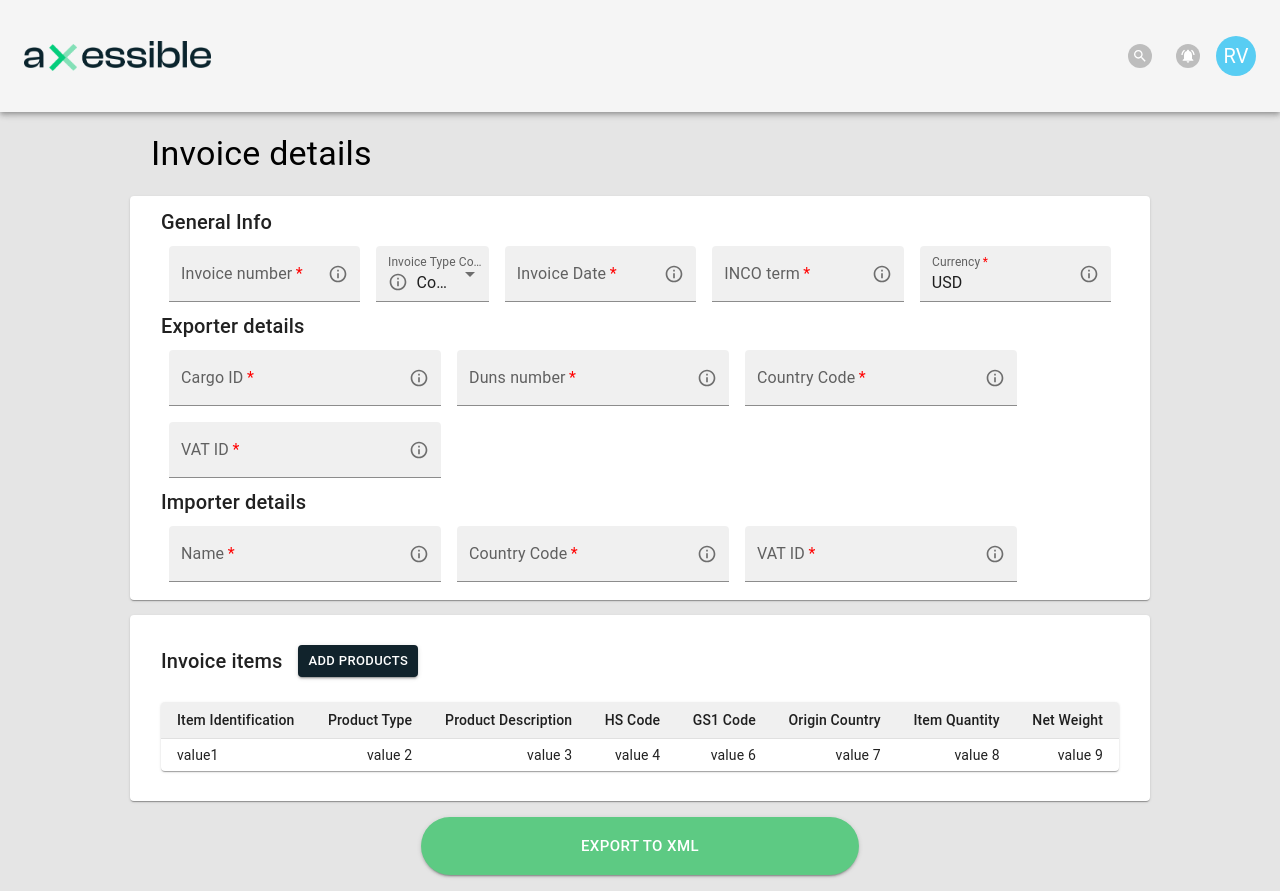
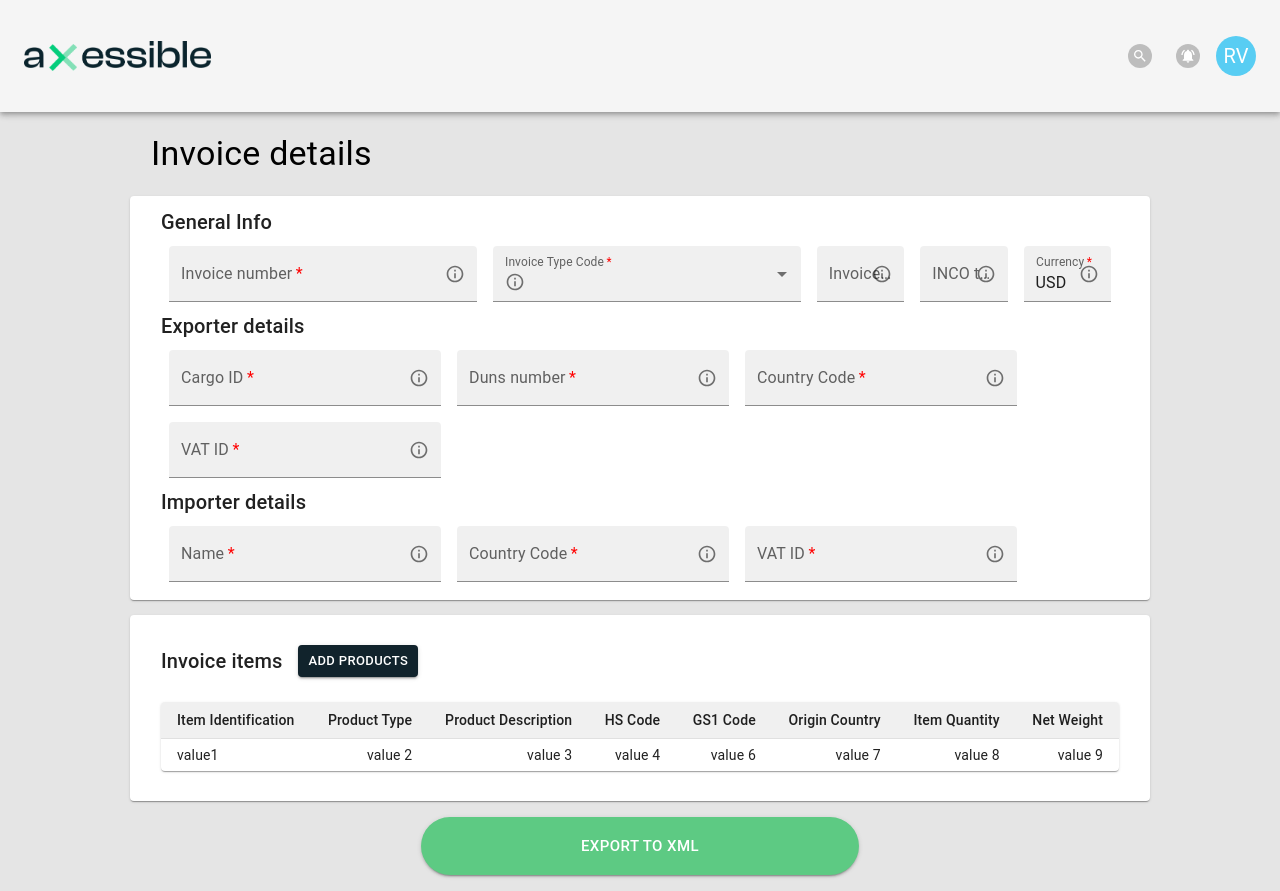
Before and after one commit to stan-gabriel/axessible-ui, a React (Create React App) app: page / in a window 1280 px wide. Built offline with nearby package versions, Linux system fonts and the light colour scheme.

Commit message:
create interface + form state (WIP)

```diff
--- a/src/Pages/InvoiceInfo/InvoiceInfo.tsx
+++ b/src/Pages/InvoiceInfo/InvoiceInfo.tsx
@@ -18,6 +18,8 @@ import InfoOutlinedIcon from '@mui/icons-material/InfoOutlined'
 import Tooltip from '@mui/material/Tooltip'
 import { StyledTableCell } from '../../components/styledMuiComponents/InvoiceStyledTableCell'
 import InvoiceItemFormDialog from './components/InvoiceItemFormDialog'
+import { InvoiceInfoDefaultValues } from './invoiceInfo.types'
+import TextFieldCustom from '../../components/TextFieldCustom'
 
 interface InvoiceInfoProps {}
 
@@ -68,15 +70,25 @@ const tableRows = [
 ]
 
 const InvoiceInfo: FC<InvoiceInfoProps> = () => {
-  const [invoiceTypeCode, setInvoiceTypeCode] = React.useState('Commercial')
+  // const [invoiceTypeCode, setInvoiceTypeCode] = React.useState('Commercial')
   const [openInvoiceItemFrom, setOpenInvoiceItemFrom] = React.useState(false)
+  const [invoiceInfo, setInvoiceInfo] = React.useState(InvoiceInfoDefaultValues)
+
+  function handleInvoiceFormChange(event: React.ChangeEvent<HTMLInputElement>) {
+    console.log(event.target.name, ' - NAME')
+    console.log(event.target.value, ' - VALUE')
+    setInvoiceInfo({
+      ...invoiceInfo,
+      [event.target.name]: event.target.value,
+    })
+  }
 
   const handelAddInvoiceItem = () => {
     setOpenInvoiceItemFrom(true)
   }
 
   const handleChange = (event: React.ChangeEvent<HTMLInputElement>) => {
-    setInvoiceTypeCode(event.target.value)
+    // setInvoiceTypeCode(event.target.value)
   }
 
   return (
@@ -94,48 +106,31 @@ const InvoiceInfo: FC<InvoiceInfoProps> = () => {
             display: 'flex',
           }}
         >
-          <TextField
+          <TextFieldCustom
             required
-            id="filled-required"
+            name="filled-required"
+            toolTip="Some info"
             label="Invoice number"
             type="number"
-            defaultValue=""
-            variant="filled"
-            InputProps={{
-              endAdornment: (
-                <InputAdornment position="end">
-                  <Tooltip title="Some info">
-                    <InfoOutlinedIcon fontSize="small" />
-                  </Tooltip>
-                </InputAdornment>
-              ),
-            }}
+            onChange={handleInvoiceFormChange}
           />
 
-          <TextField
-            id="select-1"
+          <TextFieldCustom
             required
             select
+            name="invoiceTypeCode"
             label="Invoice Type Code"
-            value={invoiceTypeCode}
-            onChange={handleChange}
-            variant="filled"
-            InputProps={{
-              startAdornment: (
-                <InputAdornment position="start">
-                  <Tooltip title="Some info">
-                    <InfoOutlinedIcon fontSize="small" />
-                  </Tooltip>
-                </InputAdornment>
-              ),
-            }}
+            value={invoiceInfo.invoiceTypeCode}
+            onChange={handleInvoiceFormChange}
+            toolTip="Some info"
+            toolTipPosition="start"
           >
             {invoiceTypeCodes.map((option) => (
               <MenuItem key={option.value} value={option.value}>
                 {option.label}
               </MenuItem>
             ))}
-          </TextField>
+          </TextFieldCustom>
 
           <TextField
             required
--- /dev/null
+++ b/src/Pages/InvoiceInfo/invoiceInfo.types.ts
@@ -0,0 +1,55 @@
+export interface InvoiceInfo {
+  invoiceNumber: number | null
+  invoiceTypeCode: string
+  invoiceDate: string
+  incoTerm: number | null
+  currency: string
+  exportCargoId: string
+  exportName: string
+  exportCode: string
+  exportCountryCode: string
+  exportVatId: number | null
+  importName: string
+  importCountryCode: string
+  importVarId: number | null
+  invoiceItems: InvoiceItem[]
+}
+
+export const InvoiceInfoDefaultValues: InvoiceInfo = {
+  invoiceNumber: null,
+  invoiceTypeCode: '',
+  invoiceDate: '',
+  incoTerm: null,
+  currency: '',
+  exportCargoId: '',
+  exportName: '',
+  exportCode: '',
+  exportCountryCode: '',
+  exportVatId: null,
+  importName: '',
+  importCountryCode: '',
+  importVarId: null,
+  invoiceItems: [],
+}
+
+export interface InvoiceItem {
+  itemIdentification: string
+  productType: string
+  productDescription: string
+  hsCode: string
+  gs1Code: string
+  originCountry: string
+  itemQuantity: string
+  netWeight: string
+}
+
+export const InvoiceItemDefaultValues = {
+  itemIdentification: '',
+  productType: '',
+  productDescription: '',
+  hsCode: '',
+  gs1Code: '',
+  originCountry: '',
+  itemQuantity: '',
+  netWeight: '',
+}
--- /dev/null
+++ b/src/components/TextFieldCustom.tsx
@@ -0,0 +1,40 @@
+import React, { FC } from 'react'
+import { StandardTextFieldProps, InputAdornment, TextField } from '@mui/material'
+import Tooltip from '@mui/material/Tooltip'
+import InfoOutlinedIcon from '@mui/icons-material/InfoOutlined'
+
+interface TextFieldCustomProps extends StandardTextFieldProps {
+  toolTip?: string | undefined
+  toolTipPosition?: 'start' | 'end'
+}
+
+const TextFieldCustom: FC<TextFieldCustomProps> = ({
+  toolTip = undefined,
+  toolTipPosition = 'end',
+  ...rest
+}) => {
+  const adornment =
+    toolTipPosition === 'start'
+      ? {
+          startAdornment: toolTip && (
+            <InputAdornment position="start">
+              <Tooltip title={toolTip}>
+                <InfoOutlinedIcon fontSize="small" />
+              </Tooltip>
+            </InputAdornment>
+          ),
+        }
+      : {
+          endAdornment: toolTip && (
+            <InputAdornment position="end">
+              <Tooltip title={toolTip}>
+                <InfoOutlinedIcon fontSize="small" />
+              </Tooltip>
+            </InputAdornment>
+          ),
+        }
+
+  return <TextField {...rest} variant="filled" fullWidth InputProps={adornment} />
+}
+
+export default TextFieldCustom
```
